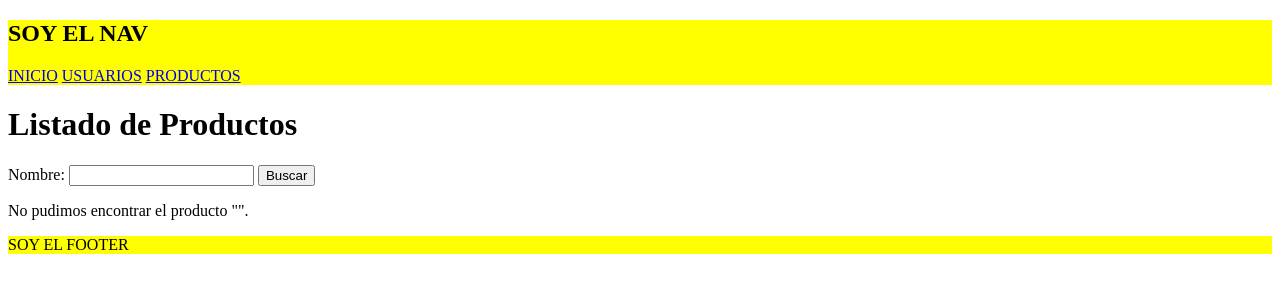
After one commit to Florvasi25/Entrega-Final-Python-Django, a Django app: page /productos/ in a window 1280 px wide. The commit adds this page. Shown: the top 300 px of the page. Run offline with Django 4.2, Linux system fonts and the light colour scheme; data that the repository does not hold is empty.

Commit message:
pre-entrega 3 sin estilos

```diff
--- a/inicio/admin.py
+++ b/inicio/admin.py
@@ -1,5 +1,6 @@
 from django.contrib import admin
-from inicio.models import Usuario
+from inicio.models import Usuario, Productos
 
 # Register your models here.
 admin.site.register(Usuario)
+admin.site.register(Productos)
--- a/inicio/form.py
+++ b/inicio/form.py
@@ -8,3 +8,6 @@ class CrearUsuarioFormulario(forms.Form):
 
 class BuscarUsuarioFormulario(forms.Form):
     nombre = forms.CharField(max_length=20, required=False)
+
+class BuscarProductoFormulario(forms.Form):
+    nombre = forms.CharField(max_length=20, required=False)
--- /dev/null
+++ b/inicio/templates/inicio/productos.html
@@ -0,0 +1,21 @@
+{% extends 'base.html' %}
+
+{% block tab_title %}
+<title>Lista de Productos</title>
+{% endblock tab_title %}
+
+{% block contenido %}
+    <h1>Listado de Productos</h1>
+    <form action="" method="get">
+        {{formulario_productos}}
+        <button>Buscar</button>
+    </form>
+    {% if productos%}
+        {% for producto in productos %}
+            <li>Nombre: {{producto.nombre}} - Descripción: {{producto.descripcion}} - Precio: ${{producto.precio}}.</li>
+            {% endfor %}
+    {% else %}
+    <p>No pudimos encontrar el producto "{{busqueda_producto}}".</p>
+    {% endif %}
+
+{% endblock contenido %}
--- a/inicio/templates/inicio/usuarios.html
+++ b/inicio/templates/inicio/usuarios.html
@@ -8,5 +8,4 @@
     <h1>Opciones</h1>
     <button><a href={% url 'inicio:crear_usuario' %}>CREAR USUARIO</a></button>
     <button><a href={% url 'inicio:listar_usuarios' %}>LISTAR USUARIOS</a></button>
-
 {% endblock contenido %}
--- a/inicio/urls.py
+++ b/inicio/urls.py
@@ -8,4 +8,5 @@ urlpatterns = [
     path('usuario/crear/', views.crear_usuario, name='crear_usuario'),
     path('usuarios/lista', views.listar_usuarios, name='listar_usuarios'),
     path('usuarios/', views.usuarios, name='usuarios'),
+    path('productos/', views.productos, name='productos'),
 ]
--- a/inicio/views.py
+++ b/inicio/views.py
@@ -1,6 +1,6 @@
-from inicio.models import Usuario
+from inicio.models import Usuario, Productos
 from django.shortcuts import render, redirect
-from inicio.form import CrearUsuarioFormulario, BuscarUsuarioFormulario
+from inicio.form import CrearUsuarioFormulario, BuscarUsuarioFormulario, BuscarProductoFormulario
 
 def inicio(request):
     return render(request, 'inicio/inicio.html')
@@ -13,7 +13,6 @@ def crear_usuario(request):
             info = formulario.cleaned_data
             usuario = Usuario(nombre=info['nombre'], edad=info['edad'], email=info['email'], numero_telefono=info['numero_telefono'])
             usuario.save()
-            return redirect('inicio:listar_usuarios')
         else:
             return render(request, 'inicio/crear_usuarios.html', {'formulario': formulario})
 
@@ -22,12 +21,23 @@ def crear_usuario(request):
 
 def listar_usuarios(request):
     formulario = BuscarUsuarioFormulario(request.GET)
+    listado_de_usuarios = ""
     if formulario.is_valid():
         nombre_a_buscar = formulario.cleaned_data['nombre']
-    listado_de_usuarios = Usuario.objects.filter(nombre__icontains=nombre_a_buscar)
+        if nombre_a_buscar != "":
+            listado_de_usuarios = Usuario.objects.filter(nombre__icontains=nombre_a_buscar)
 
     formulario = BuscarUsuarioFormulario()
     return render(request, 'inicio/listar_usuarios.html', {'formulario': formulario, 'usuarios': listado_de_usuarios, 'busqueda': nombre_a_buscar})
 
 def usuarios(request):
     return render(request, 'inicio/usuarios.html')
+
+def productos(request):
+    formulario_productos = BuscarProductoFormulario(request.GET)
+    if formulario_productos.is_valid():
+        producto_a_buscar = formulario_productos.cleaned_data['nombre']
+    listado_de_productos = Productos.objects.filter(nombre__icontains=producto_a_buscar)
+
+    formulario_productos = BuscarProductoFormulario()
+    return render(request, 'inicio/productos.html', {'formulario_productos': formulario_productos, 'productos': listado_de_productos, 'busqueda_producto': producto_a_buscar})
--- a/templates/base.html
+++ b/templates/base.html
@@ -15,6 +15,7 @@
                 <h1>SOY EL NAV</h1>
                 <a href={% url 'inicio:inicio' %}>INICIO</a>
                 <a href={% url 'inicio:usuarios' %}>USUARIOS</a>
+                <a href={% url 'inicio:productos' %}>PRODUCTOS</a>
             </div>
         </nav>
 
```
Also changed, not shown: inicio/templates/inicio/listar_usuarios.html (+3 -5 lines), inicio/migrations/0002_productos.py (added).
